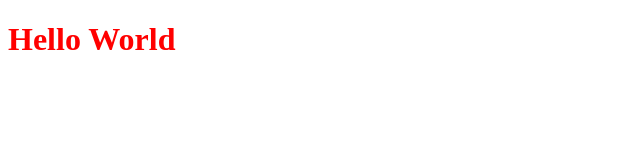
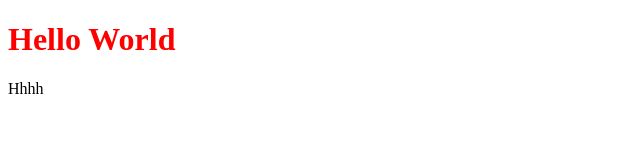
Before and after one commit to seagullua/JS-BuyList, a plain HTML site: page index.html in a window 1280 px wide. Shown: the full height of the page, 0-640 px from the left. Drawn offline with Linux system fonts and the light colour scheme.

Commit message:
Added Hhhh label

```diff
--- a/index.html
+++ b/index.html
@@ -9,5 +9,6 @@
 </head>
 <body>
 <h1>Hello World</h1>
+<p>Hhhh</p>
 </body>
 </html>
```
